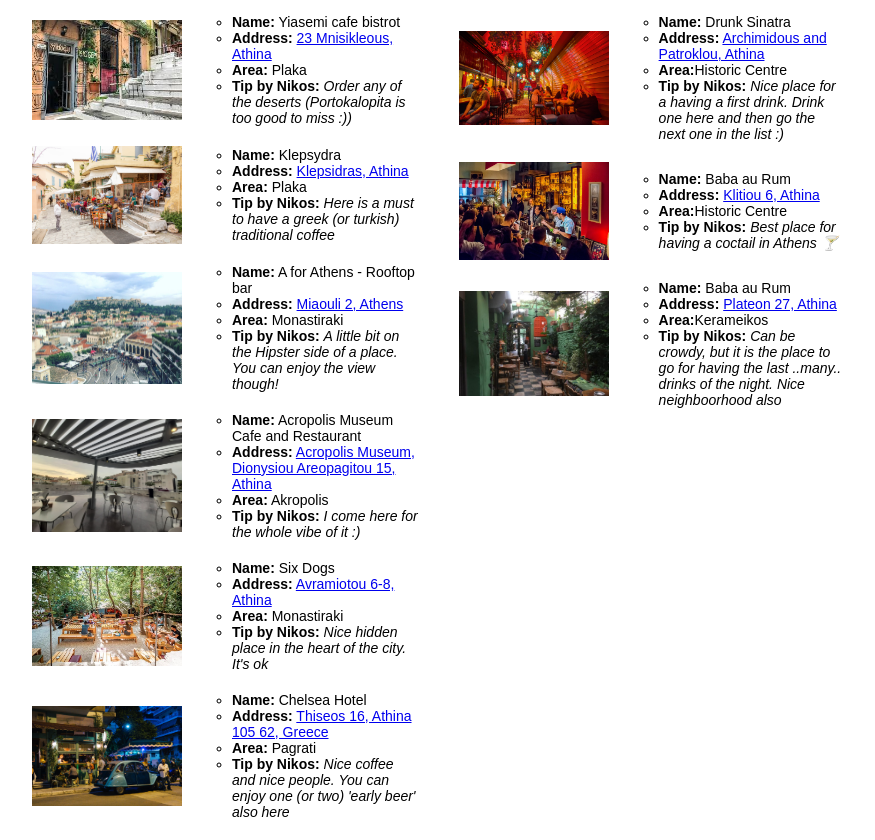
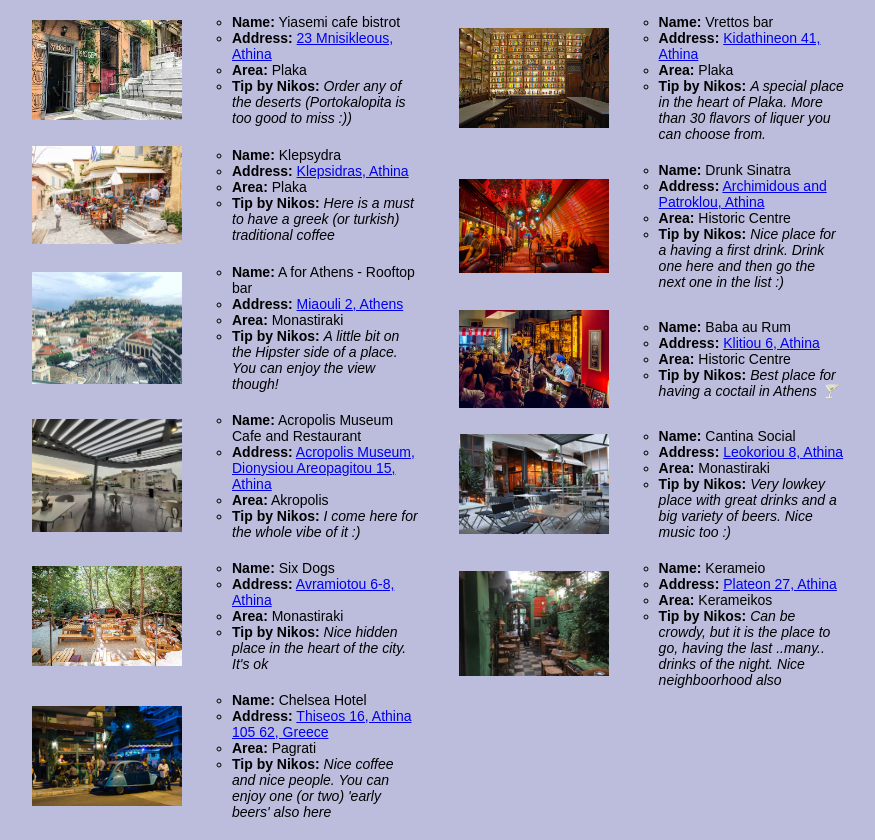
Before and after one commit to Bako-Misc/exploring_athens, a plain HTML site: page caffee.html in a window 1280 px wide. Shown: the whole page, without its empty margins (8-883 px from the left). Drawn offline with Linux system fonts and the light colour scheme.

Commit message:
various changes

```diff
--- a/caffee.html
+++ b/caffee.html
@@ -1,5 +1,5 @@
 <!DOCTYPE html>
-<html>
+<html class="caffe-page">
     <head>
         <meta charset="utf-8">
         <title>Have a cup of coffee</title>
@@ -84,7 +84,7 @@
                     <li><strong>Address:</strong> <a draggable="true" href="https://www.google.com/maps/place/Drunk+Sinatra/@37.9773033,23.7283201,17z/data=!3m1!4b1!4m6!3m5!1s0x14a1bd3c637a2fc1:0x49986e1644df3fa!8m2!3d37.9772991!4d23.730895!16s%2Fg%2F11b69bpxty?hl=en&entry=ttu">Thiseos 16, Athina 105 62, Greece</a></li>
                     </li>
                     <li><strong>Area:</strong> Pagrati</li>
-                    <li><strong>Tip by Nikos:</strong> <em>Nice coffee and nice people. You can enjoy one (or two) 'early beer' also here</em></li>
+                    <li><strong>Tip by Nikos:</strong> <em>Nice coffee and nice people. You can enjoy one (or two) 'early beers' also here</em></li>
                 </ul>
             </li>
         </ul>
@@ -93,6 +93,18 @@
     <!-- second main column  -->
     <div class="columns">
         <ul>
+
+        <li class="cafe-list">
+            <!-- Vrettos bar -->
+            <img class="caffe_plaka" src="images/vrettos.jpg" alt="sinatra">
+            <ul type="disk">
+                <li><strong>Name:</strong> Vrettos bar</li>
+                <li><strong>Address:</strong> <a draggable="true" href="https://www.google.com/maps/place/Brettos+bar/@37.9716985,23.727959,17z/data=!3m1!4b1!4m6!3m5!1s0x14a1bd17b4d9a1e3:0x5ac576ce2fbf296!8m2!3d37.9716943!4d23.7305339!16s%2Fg%2F1tfthhty?entry=ttu">Kidathineon 41, Athina</a></li>
+                </li>
+                <li><strong>Area:</strong> Plaka</li>
+                <li><strong>Tip by Nikos:</strong> <em> A special place in the heart of Plaka. More than 30 flavors of liquer you can choose from.</em></li>
+            </ul>
+
             <li class="cafe-list">
                 <!-- Drunk Sinatra -->
                 <img class="caffe_plaka" src="images/drunk_sinatra.jpg" alt="sinatra">
@@ -100,9 +112,12 @@
                     <li><strong>Name:</strong> Drunk Sinatra</li>
                     <li><strong>Address:</strong> <a draggable="true" href="https://www.google.com/maps/place/Chelsea+Hotel/@37.967811,23.7437216,15z/data=!4m6!3m5!1s0x14a1bd6a4a643ad3:0xdafde0cb439a69a3!8m2!3d37.967811!4d23.7437216!16s%2Fg%2F11bc7nt9dl?entry=ttu">Archimidous and Patroklou, Athina</a></li>
                     </li>
-                    <li><strong>Area:</strong>Historic Centre</li>
+                    <li><strong>Area:</strong> Historic Centre</li>
                     <li><strong>Tip by Nikos:</strong> <em>Nice place for a having a first drink. Drink one here and then go the next one in the list :)</em></li>
                 </ul>
+
+
+
                     <li class="cafe-list">
                         <!-- Baba au Rum -->
                         <img class="caffe_plaka" src="images/baba.jpg" alt="sinatra">
@@ -110,19 +125,30 @@
                             <li><strong>Name:</strong> Baba au Rum</li>
                             <li><strong>Address:</strong> <a draggable="true" href="https://www.google.com/maps/place/Baba+au+Rum/@37.9773968,23.7298542,15z/data=!4m2!3m1!1s0x0:0xde9376e3acda79ed?sa=X&ved=2ahUKEwiFh4nZ0_KAAxVwhv0HHS_wAAEQ_BJ6BAhlEAA&hl=en&ved=2ahUKEwiFh4nZ0_KAAxVwhv0HHS_wAAEQ_BJ6BAhzEAg">Klitiou 6, Athina</a></li>
                             </li>
-                            <li><strong>Area:</strong>Historic Centre</li>
+                            <li><strong>Area:</strong> Historic Centre</li>
                             <li><strong>Tip by Nikos:</strong> <em>Best place for having a coctail in Athens 🍸</em></li>
                         </ul>
+
+                        <li class="cafe-list">
+                            <!-- Cantina Social -->
+                            <img class="caffe_plaka" src="images/cantina.jpg" alt="kerameio">
+                            <ul type="disk">
+                                <li><strong>Name:</strong> Cantina Social</li>
+                                <li><strong>Address:</strong> <a draggable="true" href="https://www.google.com/maps/place/Cantina+Social/@37.9776061,23.7194586,17z/data=!4m16!1m9!3m8!1s0x14a1bd23d377c019:0x899327ff064ff34a!2sCantina+Social!8m2!3d37.9776061!4d23.7220335!9m1!1b1!16s%2Fg%2F11b73sxt52!3m5!1s0x14a1bd23d377c019:0x899327ff064ff34a!8m2!3d37.9776061!4d23.7220335!16s%2Fg%2F11b73sxt52?hl=en&entry=ttu">Leokoriou 8, Athina</a></li>
+                                </li>
+                                <li><strong>Area:</strong> Monastiraki</li>
+                                <li><strong>Tip by Nikos:</strong> <em>Very lowkey place with great drinks and a big variety of beers. Nice music too :)</em></li>
+                            </ul>
 
                         <li class="cafe-list">
                             <!-- Kerameio -->
                             <img class="caffe_plaka" src="images/kerameio.jpg" alt="kerameio">
                             <ul type="disk">
-                                <li><strong>Name:</strong> Baba au Rum</li>
+                                <li><strong>Name:</strong> Kerameio</li>
                                 <li><strong>Address:</strong> <a draggable="true" href="https://www.google.com/maps/place/Kerameio/@37.9811672,23.7163576,17z/data=!3m1!4b1!4m6!3m5!1s0x14a1bd27525af5a3:0xd68086d9548ca224!8m2!3d37.9811672!4d23.7163576!16s%2Fg%2F1tjbbh40?entry=ttu">Plateon 27, Athina</a></li>
                                 </li>
-                                <li><strong>Area:</strong>Kerameikos</li>
-                                <li><strong>Tip by Nikos:</strong> <em>Can be crowdy, but it is the place to go for having the last ..many.. drinks of the night. Nice neighboorhood also</em></li>
+                                <li><strong>Area:</strong> Kerameikos</li>
+                                <li><strong>Tip by Nikos:</strong> <em>Can be crowdy, but it is the place to go, having the last ..many.. drinks of the night. Nice neighboorhood also</em></li>
                             </ul>
 
                         </div>
--- a/css/mystyle.css
+++ b/css/mystyle.css
@@ -2,6 +2,11 @@ html {
     font-size: 14px;
     font-family:Arial, Helvetica, sans-serif
 }
+
+.caffe-page{
+    background-color: #bcbddc;
+}
+
 
 body {
     margin: 0;
```
Also changed, not shown: images/ariston.jpeg (added), images/cantina.jpg (added), images/vrettos.jpg (added).
